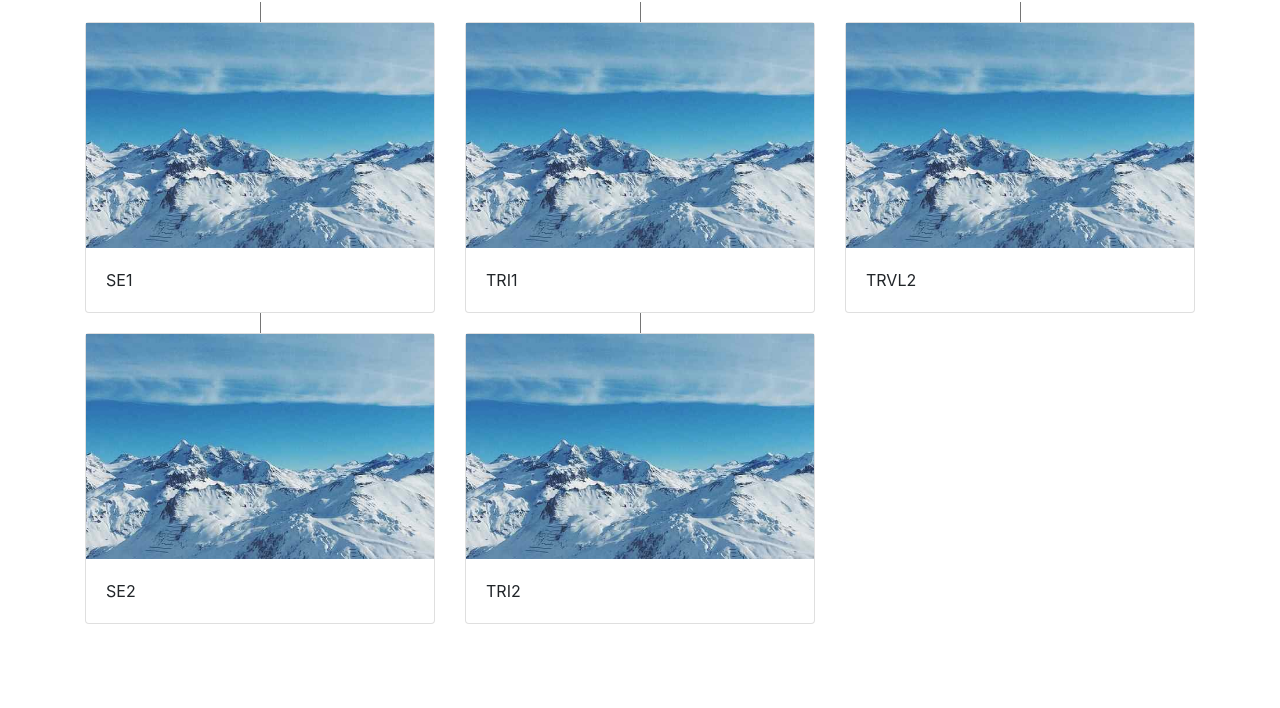
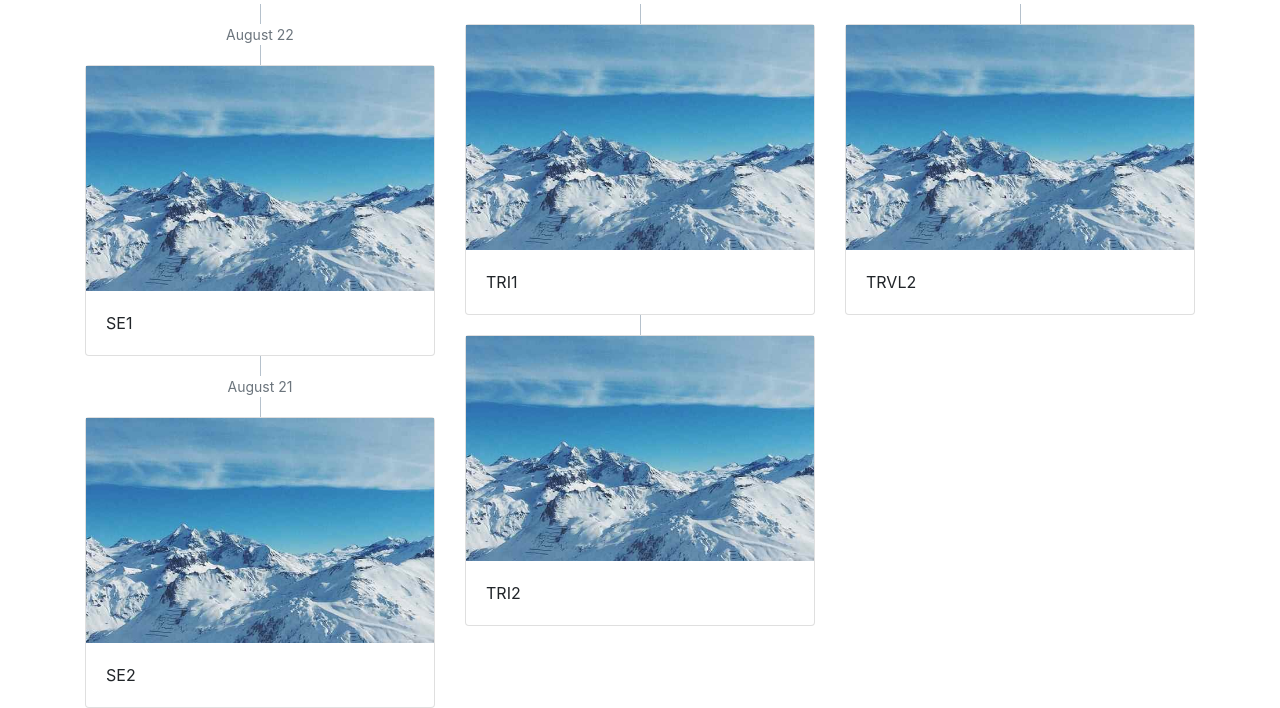
Before and after one commit to dimadl/st-blog, a website: page web/src/index.html in a window 1280 px wide. Shown: the part 209-917 px from the top of the page. Before the commit the page ends 833 px from the top, so only its background shows below. Drawn offline with nearby package versions, Linux system fonts and the light colour scheme; files that its build step writes are made by us from their sources.

Commit message:
Implemeted Date label for post preview

```diff
--- a/web/src/index.html
+++ b/web/src/index.html
@@ -45,6 +45,11 @@
             </div>
             <div class="row">
               <div class="col-md-4">
+                <div>
+                  <div class="ver-line"></div>
+                  <div>
+                    <p class="text-muted small text-center mb-0">August 22</p>
+                  </div>
                   <div class="ver-line"></div>
                   <div class="md-4 card">
                     <img src="img/img_snowtops.jpg" style="height:225px">
@@ -52,7 +57,14 @@
                       SE1
                     </div>
                   </div>
+                </div>
+                <div>
                   <div class="ver-line"></div>
+                  <div>
+                    <p class="text-muted small text-center mb-0">August 21</p>
+                  </div>
+                  <div class="ver-line"></div>
+                </div>
                 <div class="md-4 card">
                   <img src="img/img_snowtops.jpg" style="height:225px">
                   <div class="card-body">
--- a/web/src/style/main.scss
+++ b/web/src/style/main.scss
@@ -20,6 +20,7 @@
 @import "../../../node_modules/bootstrap/scss/alert";
 @import "../../../node_modules/bootstrap/scss/close";
 @import "../../../node_modules/bootstrap/scss/utilities";
+@import "../../../node_modules/bootstrap/scss/type";
 
 // Custom SCSS files
 @import "navbar";
--- a/web/src/style/mainpage.scss
+++ b/web/src/style/mainpage.scss
@@ -1,6 +1,6 @@
 .ver-line {
   height: 20px;
   width: 2px;
-  border-left: 1px solid #757575;
+  border-left: 1px solid #b5c1cc;
   margin-left: 50%;
 }
```
Lines whose indentation alone changed are shown as unchanged.
